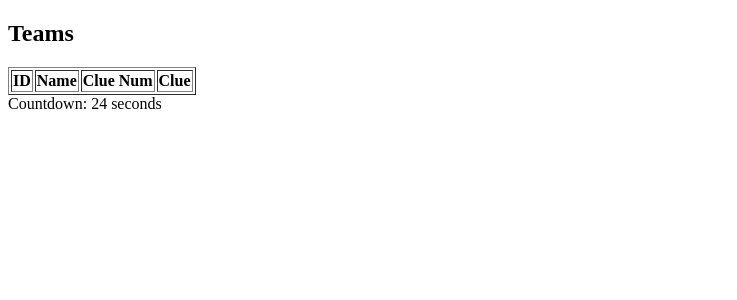
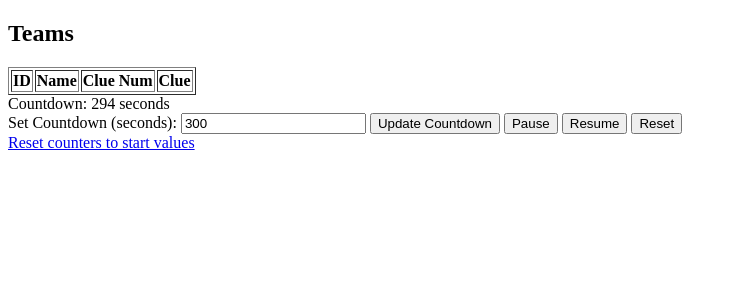
Before and after one commit to Ed-o/treasurehunt, a PHP site: page /hunt.php in a window 1280 px wide. Shown: the top 300 px of the page, without its empty margins (0-737 px from the left). Run offline with PHP 8.4, Linux system fonts and the light colour scheme; data comes from the database, SQL or seed files in the repository; data that the repository does not hold is empty.

Commit message:
Some last minute changes to reset tables and adjust timers

```diff
--- a/html/hunt.php
+++ b/html/hunt.php
@@ -11,6 +11,24 @@ if ($conn->connect_error) {
 
 // Get the record number from the request, default to 1
 $record_number = isset($_POST['record_number']) ? intval($_POST['record_number']) : 1;
+
+// If you trigger a reset, go back to these hard coded figures (TODO update this to be more dynamic)
+if (isset($_GET['reset'])) {
+    $update_sql = "UPDATE teams SET clue = 1 WHERE id = 1";
+    $result = $conn->execute_query($update_sql);
+    $update_sql = "UPDATE teams SET clue = 7 WHERE id = 2";
+    $result = $conn->execute_query($update_sql);
+    $update_sql = "UPDATE teams SET clue = 14 WHERE id = 3";
+    $result = $conn->execute_query($update_sql);
+    $update_sql = "UPDATE teams SET clue = 20 WHERE id = 4";
+    $result = $conn->execute_query($update_sql);
+    $update_sql = "UPDATE teams SET clue = 28 WHERE id = 5";
+    $result = $conn->execute_query($update_sql);
+    $update_sql = "UPDATE teams SET clue = 14 WHERE id = 11";
+    $result = $conn->execute_query($update_sql);
+    $update_sql = "UPDATE teams SET clue = 28 WHERE id = 12";
+    $result = $conn->execute_query($update_sql);
+}
 
 // Lets set up the page with teams and clues etc.
 // Retrieve enabled teams from the database
@@ -85,19 +103,44 @@ if ($_SERVER['REQUEST_METHOD'] == 'POST' && isset($_POST['send_text'])) {
     <meta charset="UTF-8">
     <title>Text Countdown</title>
     <script>
-        let countdown = 30;
+        let countdown;
+        let countdownValue = 300; // Default value
+        let countdownTimer;
 
         function startCountdown() {
-            if (countdown <= 0) {
+            if (countdownValue <= 0) {
                 document.getElementById('sendTextForm').submit();
             } else {
-                document.getElementById('countdown').innerText = countdown;
-                countdown--;
-                setTimeout(startCountdown, 1000);
+                countdown = document.getElementById('countdown');
+                countdown.innerText = countdownValue;
+                countdownValue--;
+                countdownTimer = setTimeout(startCountdown, 1000);
             }
         }
 
+        function updateCountdown() {
+            countdownValue = parseInt(document.getElementById('countdownInput').value);
+            clearTimeout(countdownTimer);
+            startCountdown();
+        }
+
+        function pauseCountdown() {
+            clearTimeout(countdownTimer);
+        }
+
+        function resumeCountdown() {
+            startCountdown();
+        }
+
+        function resetCountdown() {
+            countdownValue = parseInt(document.getElementById('countdownInput').value);
+            clearTimeout(countdownTimer);
+            countdown.innerText = countdownValue;
+        }
+
         window.onload = function() {
+            countdown = document.getElementById('countdown');
+            document.getElementById('countdownInput').value = countdownValue;
             startCountdown();
         }
     </script>
@@ -127,7 +170,22 @@ if ($_SERVER['REQUEST_METHOD'] == 'POST' && isset($_POST['send_text'])) {
         <input type="hidden" name="record_number" value="<?php echo $record_number; ?>">
         <input type="hidden" name="send_text" value="1">
     </form>
-    <div>Countdown: <span id="countdown">60</span> seconds</div>
+
+    <!-- Countdown controls -->
+    <div>
+        Countdown: <span id="countdown">300</span> seconds
+    </div>
+    <div>
+        <label for="countdownInput">Set Countdown (seconds): </label>
+        <input type="number" id="countdownInput" value="300">
+        <button type="button" onclick="updateCountdown()">Update Countdown</button>
+        <button type="button" onclick="pauseCountdown()">Pause</button>
+        <button type="button" onclick="resumeCountdown()">Resume</button>
+        <button type="button" onclick="resetCountdown()">Reset</button>
+    </div>
+    <div>
+        <a href="/hunt.php?reset=1">Reset counters to start values</a>
+    </div>
 </body>
 </html>
 
--- a/html/index.php
+++ b/html/index.php
@@ -2,7 +2,10 @@
 <head>
 </head>
 <body>
+<h1>Treasure Hunt</h1>
+<br />
 <a href="hunt.php">The automated hunt messages</a><br />
 <a href="message.php">Manual messages</a><br />
+<a href="/phpmyadmin">PHP MySQL</a><br />
 </body>
 </html>
```
